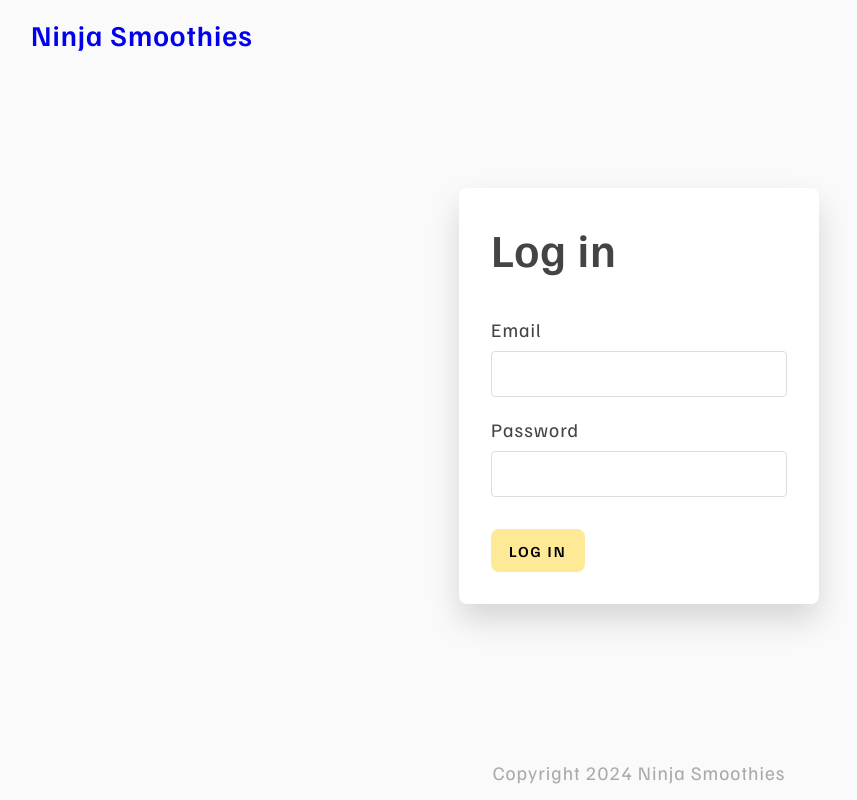
After one commit to ClaudiusAyadi/ninja-smoothies, a Node project: template views/login.ejs in a window 1280 px wide. The commit adds this page. Shown: the whole page, without its empty margins (1-858 px from the left). Run offline with Node 20 templates, Linux system fonts and the light colour scheme; the template is opened without the code that fills it, so the values that code supplies are empty; some libraries are stand-ins or nearby versions.

Commit message:
feat: updated features

```diff
--- a/app.js
+++ b/app.js
@@ -0,0 +1,34 @@
+const mongoose = require('mongoose');
+const express = require('express');
+const auth = require('./routes/auth.routes');
+const cookieParser = require('cookie-parser');
+require('dotenv').config();
+
+const app = express();
+
+app.use(express.static('public'));
+app.use(express.json());
+app.use(cookieParser());
+
+app.set('view engine', 'ejs');
+
+const DB_URI = process.env.DB_URI.replace('<password>', process.env.DB_PASSWORD);
+mongoose
+	.connect(DB_URI)
+	.then(() => {
+		app.listen(process.env.PORT || 5000, () =>
+			console.log(`Local Server: http://localhost:${process.env.PORT}/`),
+		);
+	})
+	.catch(err => console.log(err.message));
+
+app.get('/', (req, res) => res.render('home'));
+app.get('/smoothies', (req, res) => res.render('smoothies'));
+app.use(auth);
+
+app.get('/set-cookies', (req, res) => {
+	res.cookies('newUser', false);
+	res.send("You've got cookies!");
+});
+
+app.get('/read-cookies', (req, res) => {});
--- /dev/null
+++ b/public/fonts/font.css
@@ -0,0 +1,15 @@
+@font-face {
+	font-display: swap;
+	font-family: "Familjen Grotesk";
+	font-style: normal;
+	font-weight: 400;
+	src: url("./familjen-grotesk-400.woff2") format("woff2");
+}
+
+@font-face {
+	font-display: swap;
+	font-family: "Familjen Grotesk";
+	font-style: normal;
+	font-weight: 700;
+	src: url("./familjen-grotesk-600.woff2") format("woff2");
+}
--- a/public/styles.css
+++ b/public/styles.css
@@ -1,139 +1,192 @@
-/* google fonts */
-@import url('https://fonts.googleapis.com/css2?family=Quicksand:wght@300;400;500;600;700&display=swap');
+*,
+*:before,
+*:after {
+	box-sizing: border-box;
+	margin: 0;
+	padding: 0;
+}
 
-body{
-  margin: 20px 40px;
+:root {
+	--px: 0.75rem 1.125rem;
+}
+
+body {
+	background: #fafafa;
+	color: #444;
+	display: flex;
+	flex-direction: column;
+	font-family: 'Familjen Grotesk', sans-serif;
 	font-size: 1.2rem;
 	letter-spacing: 1px;
-  background: #fafafa;
+	min-block-size: 100dvh;
 }
-h1, h2, h3, h4, ul, li, a, p, input, label, button, div, footer{
-  margin: 0;
-  padding: 0;
-  font-family: 'Quicksand', sans-serif;
-  color: #444;
+
+header,
+main,
+footer {
+	inline-size: 100%;
+	position: relative;
+	margin-inline: auto;
 }
-ul{
+
+header,
+footer {
+	background-position: 50%;
+	background-size: cover;
+	padding: 1rem 2rem;
+}
+
+main {
+	flex: 1;
+	margin-block: 7.5rem 1rem;
+	padding: 0 1rem;
+}
+
+footer {
+	color: #aaa;
+	flex-shrink: 0;
+	margin-block-start: auto;
+	text-align: center;
+}
+
+ul {
 	list-style-type: none;
 }
-a{
+
+a {
 	text-decoration: none;
 }
-nav{
+
+nav {
+	align-items: flex-end;
 	display: flex;
 	justify-content: space-between;
-  align-items: flex-end;
-  margin-bottom: 120px;
 }
-nav ul{
+
+nav ul {
+	align-items: center;
 	display: flex;
-  align-items: center;
 }
-nav li{
+
+nav li {
 	margin-left: 20px;
 }
-nav li a{
+nav li a {
+	display: block;
+	font-size: 0.8em;
+	font-weight: 700;
+	letter-spacing: 2px;
+	padding: 10px 16px;
 	text-transform: uppercase;
-  font-weight: 700;
-  font-size: 0.8em;
-  display: block;
-  padding: 10px 16px;
-  letter-spacing: 2px;
 }
-.btn{
-  border-radius: 36px;
-  background: #FEE996;
-}
-form h2{
+
+form h2 {
 	font-size: 2.4em;
 	font-weight: 900;
 	margin-bottom: 40px;
 }
-form{
-  width: 360px;
+
+form {
+	background: white;
+	border-radius: 0.5rem;
+	box-shadow: 0 1rem 2rem rgba(0, 0, 0, 0.15);
+	inline-size: 100%;
 	margin: 0 auto;
-  padding: 30px;
-  box-shadow: 1px 2px 3px rgba(0,0,0,0.1);
-  border-radius: 10px;
-  background: white;
+	max-inline-size: 22.5rem;
+	padding: 2rem;
 }
-input{
-  padding: 10px 12px;
+
+input {
+	--px: 0.625rem 0.75rem;
+
+	padding: var(--px);
 	border-radius: 4px;
 	border: 1px solid #ddd;
+	font: inherit;
 	font-size: 1em;
 	width: 100%;
 }
-label{
+
+label {
 	display: block;
 	margin: 20px 0 10px;
 }
-button{
-  margin-top: 30px;
-  border-radius: 36px;
-  background: #FEE996;
-  border:0;
+
+button,
+.btn {
+	background: #fee996;
+	border-radius: 0.5rem;
+	border: 0;
+	cursor: pointer;
+	display: block;
+	font: inherit;
+	font-size: 0.8em;
+	font-weight: 700;
+	inline-size: -moz-fit-content;
+	inline-size: fit-content;
+	letter-spacing: 2px;
+	margin-block-start: 2rem;
+	padding: var(--px);
 	text-transform: uppercase;
-  font-weight: 700;
-  font-size: 0.8em;
-  display: block;
-  padding: 10px 16px;
-  letter-spacing: 2px;
 }
-.error{
+
+.error {
 	color: #ff0099;
 	margin: 10px 2px;
 	font-size: 0.8em;
 	font-weight: bold;
 }
-header{
+
+section {
 	display: flex;
 	align-items: center;
 }
-header img{
+
+section img {
 	width: 250px;
 	margin-right: 40px;
 }
-header h2{
+
+section h2 {
 	font-size: 3em;
 	margin-bottom: 10px;
 }
-header h3{
+
+section h3 {
+	color: #999;
 	font-size: 1.6em;
 	margin-bottom: 10px;
 	margin-left: 2px;
-  color: #999;
 }
-header .btn{
-  margin-top: 20px;
-  padding: 12px 18px;
-  text-transform: uppercase;
-  font-weight: bold;
+
+section .btn {
 	display: inline-block;
 	font-size: 0.8em;
+	font-weight: bold;
+	margin-block-start: 1.25rem;
+	padding: 0.75rem 1.125rem;
+	text-transform: uppercase;
 }
-.recipes{
+
+.recipes {
+	column-gap: 30px;
 	display: grid;
 	grid-template-columns: 1fr 1fr 1fr;
-  column-gap: 30px;
+	margin: 80px AUTO;
+	max-width: 1200px;
 	row-gap: 80px;
-  margin: 80PX AUTO;
-  max-width: 1200px;
 }
-.recipe{
+
+.recipe {
+	background: white;
+	border-radius: 20px;
 	display: inline-block;
-  border-radius: 20px;
-  background: white;
+	padding: 0 20px 30px 20px;
 	position: relative;
 	text-align: center;
-  padding: 0 20px 30px 20px
 }
-.recipe img{
+
+.recipe img {
+	margin: -30px auto 20px;
 	width: 100px;
-  margin: -30px auto 20px;
 }
-footer{
-  text-align: center;
-  margin-top: 120px;
-  color: #aaa;
-}
--- /dev/null
+++ b/views/login.ejs
@@ -0,0 +1,26 @@
+<%- include('partials/header') %>
+
+<main>
+	<form>
+		<h2>Log in</h2>
+		<label for="email">Email</label>
+		<input type="text" id="email" name="email" required autocomplete="email" />
+		<div class="email error"></div>
+		<label for="password">Password</label>
+		<input type="password" id="password" name="password" required />
+		<div class="password error"></div>
+		<button type="submit">Log in</button>
+	</form>
+</main>
+
+<script>
+	const form = document.querySelector('form');
+	form.addEventListener('submit', e => {
+		e.preventDefault();
+
+		const email = form.email.value;
+		const password = form.password.value;
+	});
+</script>
+
+<%- include('partials/footer') %>
--- a/views/partials/footer.ejs
+++ b/views/partials/footer.ejs
@@ -1,4 +1,4 @@
-<footer>Copyright 2020 Ninja Smoothies</footer>
+<footer>Copyright <%- new Date().getFullYear() %> Ninja Smoothies</footer>
 
 </body>
 </html>
--- a/views/partials/header.ejs
+++ b/views/partials/header.ejs
@@ -1,11 +1,18 @@
+<!DOCTYPE html>
 <html lang="en">
 	<head>
-  <meta charset="UTF-8">
-  <meta name="viewport" content="width=device-width, initial-scale=1.0">
-  <title>Document</title>
-  <link rel="stylesheet" href="/styles.css">
+		<meta charset="UTF-8" />
+		<meta name="viewport" content="width=device-width, initial-scale=1.0" />
+		<link rel="icon" href="smoothie.png" type="image/png" />
+		<title>Ninja Smoothies</title>
+		<link rel="stylesheet" href="/styles.css" />
+		<link rel="stylesheet" href="/fonts/font.css" />
 	</head>
 	<body>
+		<header>
 			<nav>
 				<h1><a href="/">Ninja Smoothies</a></h1>
 			</nav>
+		</header>
+	</body>
+</html>
```
Also changed, not shown: controllers/authControllers.js (added, +30 -0 lines), models/User.js (added, +27 -0 lines), package.json (+7 -4 lines), routes/auth.routes.js (added, +10 -0 lines), views/home.ejs (+5 -5 lines), views/signup.ejs (added, +28 -0 lines), views/smoothies.ejs (+7 -6 lines), README.md (added), public/fonts/familjen-grotesk-400.woff2 (added), public/fonts/familjen-grotesk-600.woff2 (added), 3 other files. Lines whose indentation alone changed are shown as unchanged.
